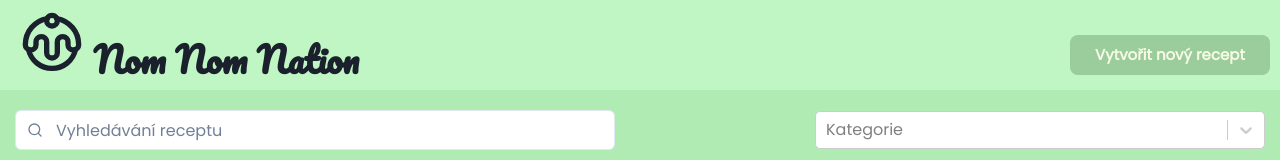
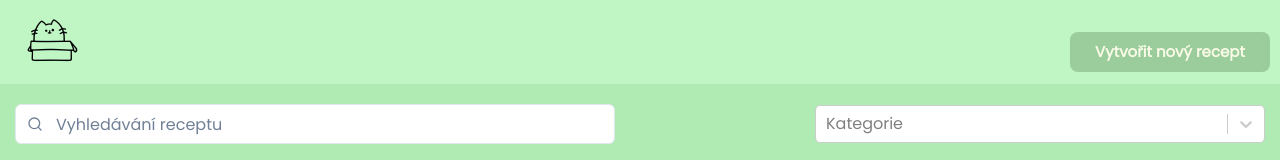
Before and after one commit to Tunyacek/Recipe-App, a React (Vite) app in the folder client/: page /recipes in a window 1280 px wide. Shown: the top 160 px of the page. Built offline with nearby package versions, Linux system fonts and the light colour scheme; no server answers.

Commit message:
feat: add placeholder logo

```diff
--- a/client/src/Components/Header.tsx
+++ b/client/src/Components/Header.tsx
@@ -1,9 +1,9 @@
-import { Heading, Box, Flex, Spacer, Icon, useBreakpointValue } from '@chakra-ui/react'
+import { Heading, Box, Flex, Spacer, useBreakpointValue, Image } from '@chakra-ui/react'
 import { CreateButton } from './Button.tsx'
 import { Searchbar } from './Searchbar.tsx'
 import { Dropdown } from './Dropdown.tsx'
-import { Dessert } from 'lucide-react'
 import { type Category } from './Dropdown.tsx'
+import catImage from '../assets/kitty.png'
 
 const LOGO_SIZE1 = 15
 const LOGO_SIZE2 = 35
@@ -60,7 +60,7 @@ export function HeaderLogo() {
   return (
     <>
       <Heading as="h1" pl="15px" pt="10px" fontSize={logoSizes}>
-        <Icon as={Dessert} w={16} h={16} /> Nom Nom Nation
+        <Image src={catImage} w={16} h={16} />
       </Heading>
     </>
   )
```
Also changed, not shown: client/src/assets/kitty.png (renamed from client/src/assets/cute-kitten-cute-7680x4320-11524.png).
